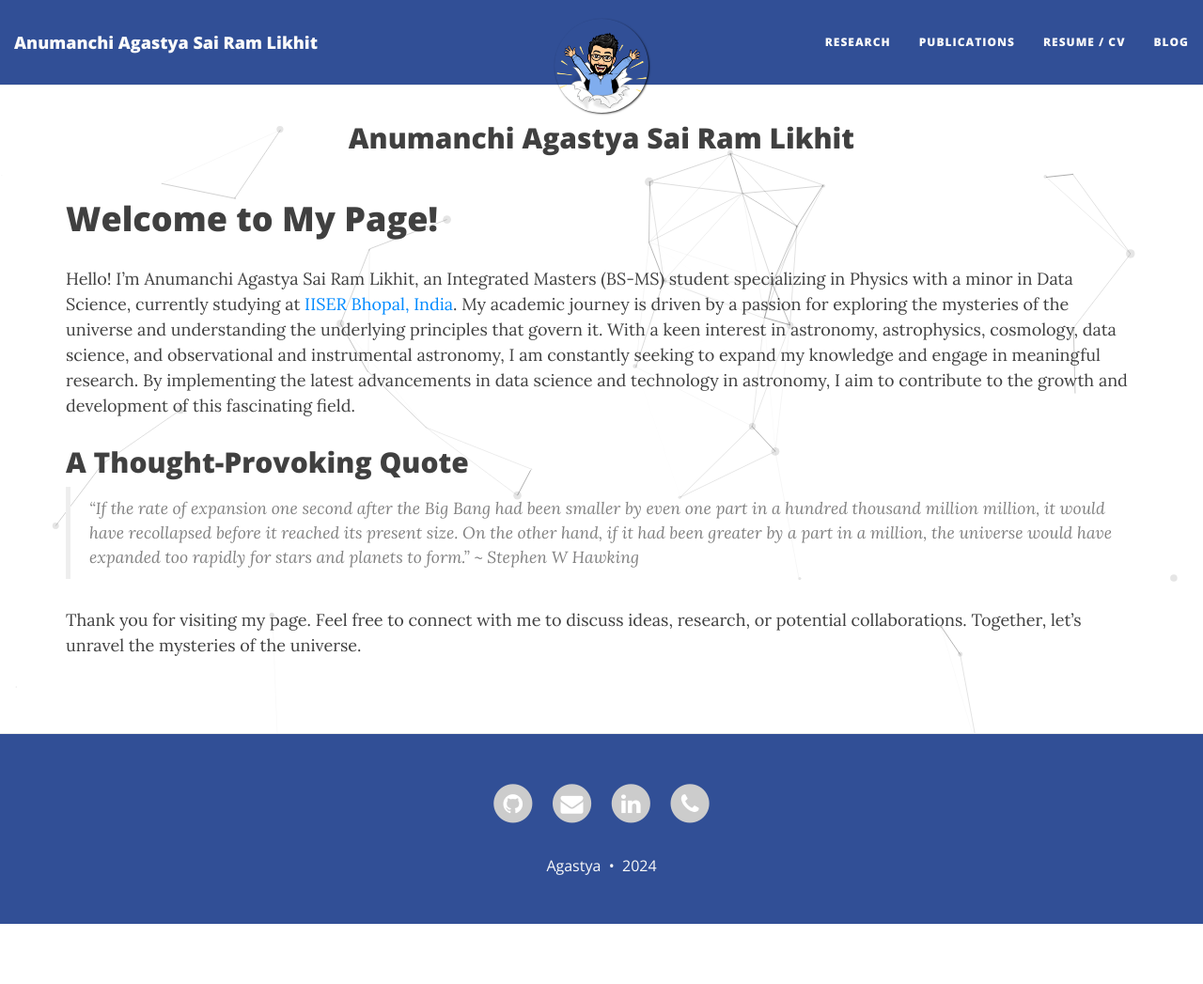
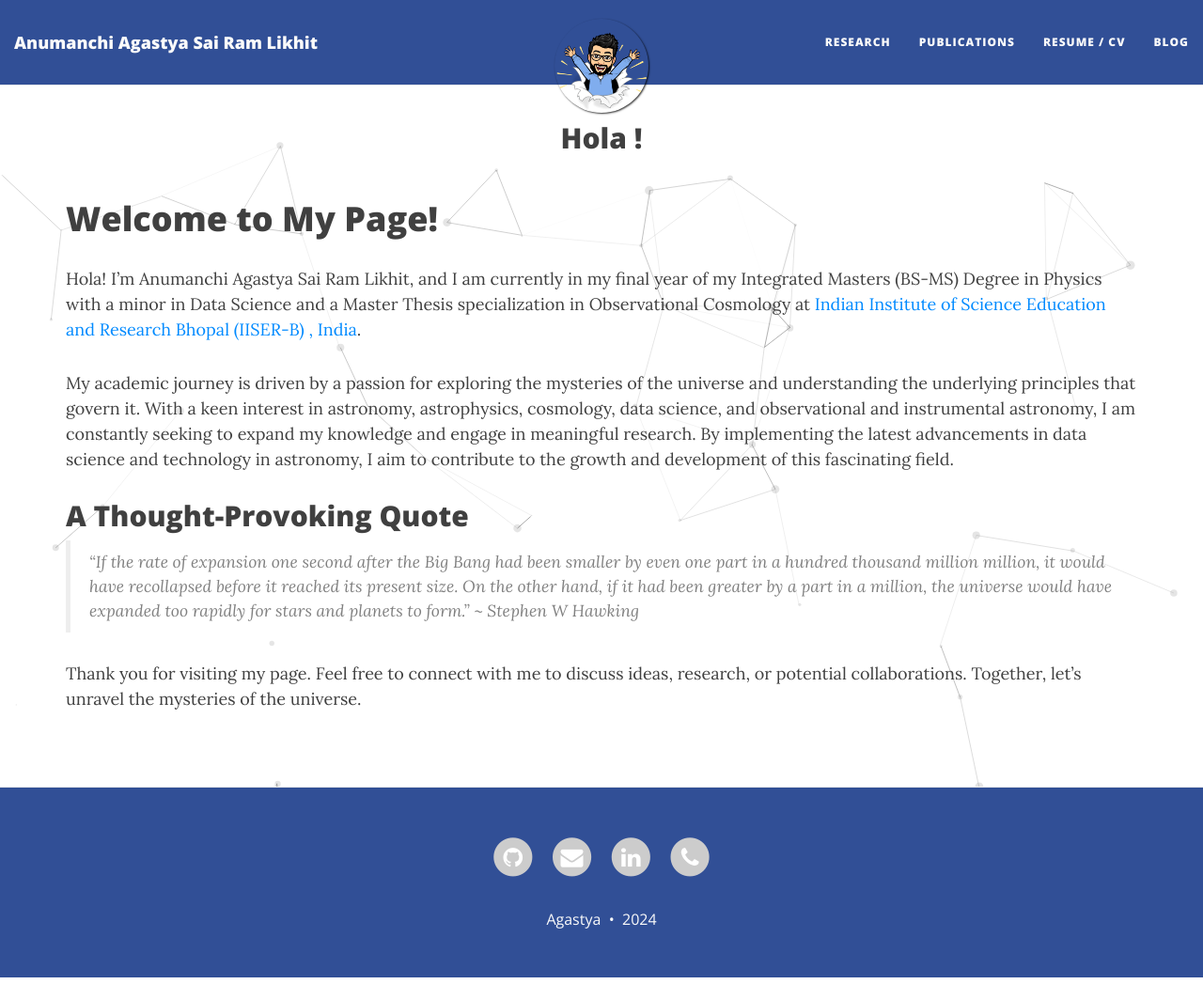
Before and after one commit to astropi-b/astropi-b.github.io, a Jekyll site: the page built from index.md, in a window 1280 px wide and 1047 px high. Shown: the whole window at 94% size. Built offline with Jekyll 4.4.1, drawn with Linux system fonts in a browser that asks for light colours; nearby versions of some CDN libraries.

Commit message:
Update index.md

```diff
--- a/index.md
+++ b/index.md
@@ -1,12 +1,14 @@
 ---
 layout: page
-title: Anumanchi Agastya Sai Ram Likhit
+title: Hola !
 ---
 
 
 # Welcome to My Page!
 
-Hello! I'm Anumanchi Agastya Sai Ram Likhit, an Integrated Masters (BS-MS) student specializing in Physics with a minor in Data Science, currently studying at [IISER Bhopal, India](https://www.iiserb.ac.in/). My academic journey is driven by a passion for exploring the mysteries of the universe and understanding the underlying principles that govern it. With a keen interest in astronomy, astrophysics, cosmology, data science, and observational and instrumental astronomy, I am constantly seeking to expand my knowledge and engage in meaningful research. By implementing the latest advancements in data science and technology in astronomy, I aim to contribute to the growth and development of this fascinating field.
+Hola! I'm Anumanchi Agastya Sai Ram Likhit, and I am currently in my final year of my Integrated Masters (BS-MS) Degree in Physics with a minor in Data Science and a Master Thesis specialization in Observational Cosmology at [Indian Institute of Science Education  and Research Bhopal (IISER-B) , India](https://www.iiserb.ac.in/).
+
+My academic journey is driven by a passion for exploring the mysteries of the universe and understanding the underlying principles that govern it. With a keen interest in astronomy, astrophysics, cosmology, data science, and observational and instrumental astronomy, I am constantly seeking to expand my knowledge and engage in meaningful research. By implementing the latest advancements in data science and technology in astronomy, I aim to contribute to the growth and development of this fascinating field.
 
 
 
```
